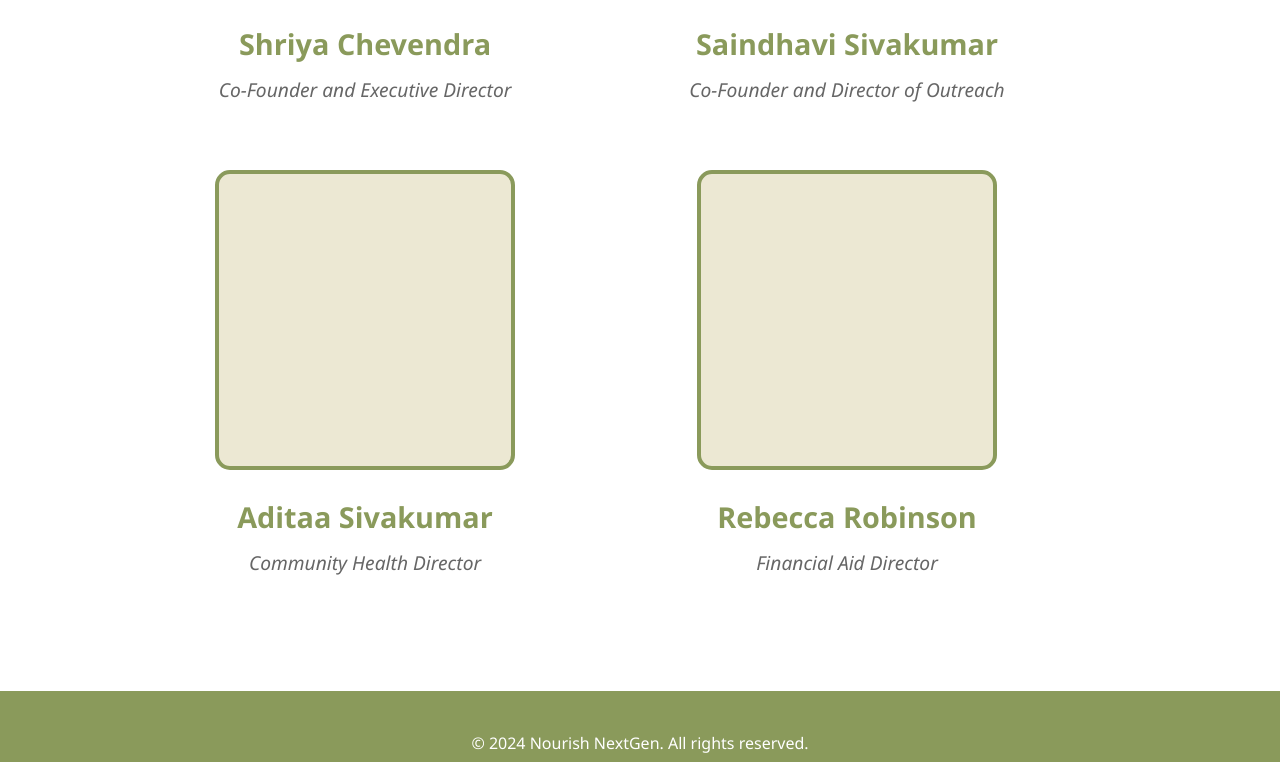
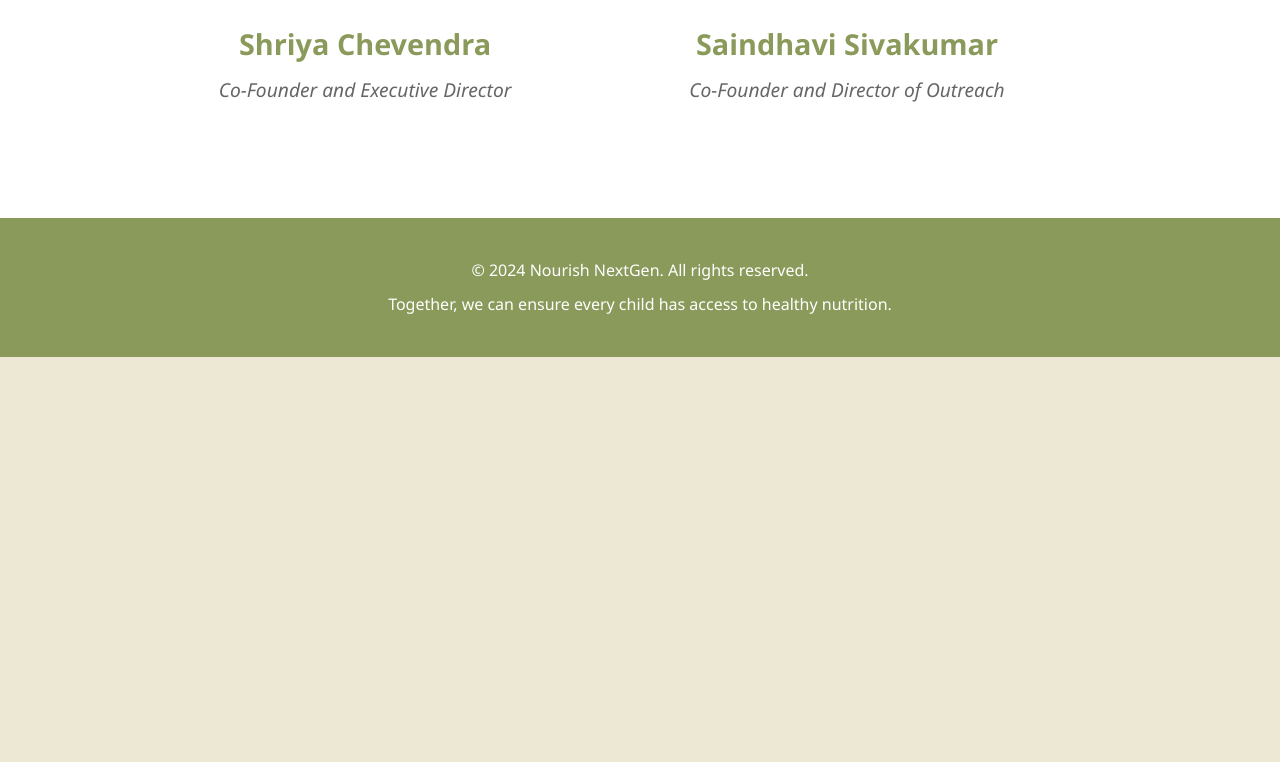
Before and after one commit to shriya-cello3green/nourish-nextgen, a plain HTML site: page about.html in a window 1280 px wide. Shown: the part 597-1359 px from the top of the page. After the commit the page ends 954 px from the top, so only its background shows below. Drawn offline with Linux system fonts and the light colour scheme.

Commit message:
Add files via upload
updates to the above.html page - removed contacts

```diff
--- a/about.html
+++ b/about.html
@@ -34,16 +34,6 @@
                     <h3>Saindhavi Sivakumar</h3>
                     <p class="member-title">Co-Founder and Director of Outreach</p>
                 </div>
-                <div class="team-member">
-                    <div class="member-photo"></div>
-                    <h3>Aditaa Sivakumar</h3>
-                    <p class="member-title">Community Health Director</p>
-                </div>
-                <div class="team-member">
-                    <div class="member-photo"></div>
-                    <h3>Rebecca Robinson</h3>
-                    <p class="member-title">Financial Aid Director</p>
-                </div>
             </div>
         </div>
     </section>
```
